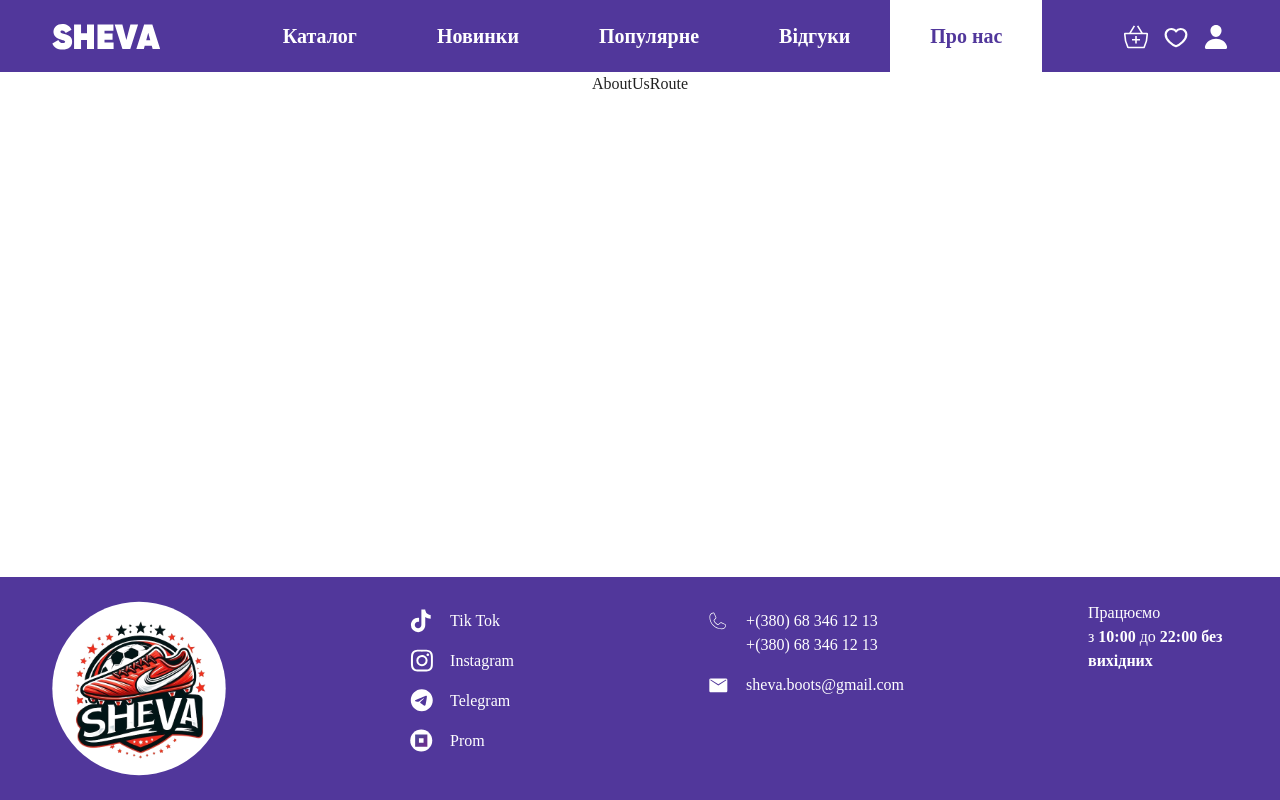
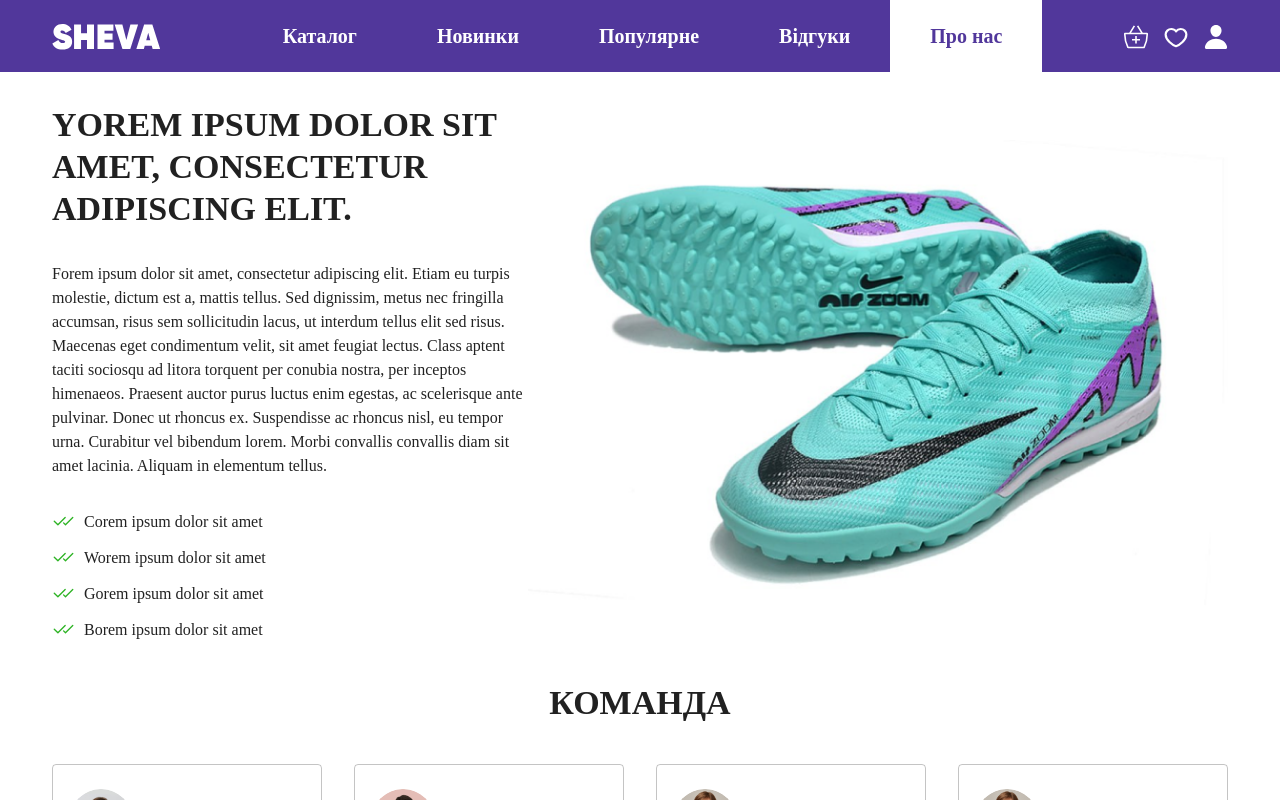
Before and after one commit to SHEVA-INC/sheva-ui, a React (Vite) app: page /about-us in a window 1280 px wide. Shown: the top 800 px of the page. Built offline with nearby package versions, Linux system fonts and the light colour scheme; the HTML template or start-up script is replaced by a standard one; a web font is replaced by a local one.

Commit message:
add AboutUs route

```diff
--- /dev/null
+++ b/src/icons/DoubleCheckIcon.jsx
@@ -0,0 +1,22 @@
+import { SvgIcon } from "@mui/material";
+
+const DoubleCheckIcon = ({ fontSize, ...props }) => (
+  <SvgIcon fontSize={fontSize}>
+    <svg
+      xmlns="http://www.w3.org/2000/svg"
+      width={23}
+      height={22}
+      fill="none"
+      {...props}
+    >
+      <path
+        stroke="#2DB324"
+        strokeLinecap="round"
+        strokeLinejoin="round"
+        strokeWidth={1.32}
+        d="m13.167 7.551-7.26 7.26-3.629-3.63M20.756 7.551l-7.258 7.26-1.93-1.931"
+      />
+    </svg>
+  </SvgIcon>
+);
+export default DoubleCheckIcon;
--- a/src/routes/AboutUsRoute.jsx
+++ b/src/routes/AboutUsRoute.jsx
@@ -1,5 +1,69 @@
+import { Stack, Typography } from "@mui/material";
+import ShoesImageMain from "../assets/shoes/shoes-image-1.png";
+import DoubleCheckIcon from "../icons/DoubleCheckIcon";
+import StyledTitle from "../components/styled/StyledTitle";
+import TeamMembersList from "../components/team-members/TeamMembersList";
+import ShoesSmallList from "../components/shoes-small/ShoesSmallList";
+import GradientShoesBlock from "../components/GradientShoesBlock";
+
 const AboutUsRoute = () => {
-  return <div>AboutUsRoute</div>;
+  const items = [
+    "Corem ipsum dolor sit amet",
+    "Worem ipsum dolor sit amet",
+    "Gorem ipsum dolor sit amet",
+    "Borem ipsum dolor sit amet",
+  ];
+
+  return (
+    <Stack px={3} my={8} gap={10}>
+      <Stack
+        flexDirection="row"
+        justifyContent="space-between"
+        alignItems="center"
+      >
+        <Stack gap={8}>
+          <StyledTitle title="YOREM IPSUM DOLOR SIT AMET, CONSECTETUR ADIPISCING ELIT." />
+          <Typography>
+            Forem ipsum dolor sit amet, consectetur adipiscing elit. Etiam eu
+            turpis molestie, dictum est a, mattis tellus. Sed dignissim, metus
+            nec fringilla accumsan, risus sem sollicitudin lacus, ut interdum
+            tellus elit sed risus. Maecenas eget condimentum velit, sit amet
+            feugiat lectus. Class aptent taciti sociosqu ad litora torquent per
+            conubia nostra, per inceptos himenaeos. Praesent auctor purus luctus
+            enim egestas, ac scelerisque ante pulvinar. Donec ut rhoncus ex.
+            Suspendisse ac rhoncus nisl, eu tempor urna. Curabitur vel bibendum
+            lorem. Morbi convallis convallis diam sit amet lacinia. Aliquam in
+            elementum tellus.
+          </Typography>
+          <Stack gap={3}>
+            {items.map((item, idx) => (
+              <Stack key={idx} flexDirection="row" gap={2} alignItems="center">
+                <DoubleCheckIcon />
+                <Typography>{item}</Typography>
+              </Stack>
+            ))}
+          </Stack>
+        </Stack>
+        <img
+          src={ShoesImageMain}
+          alt="Boots"
+          style={{
+            width: "100%",
+            maxWidth: "700px",
+            height: "max-content",
+          }}
+        />
+      </Stack>
+      <StyledTitle title="Команда" textAlign="center" />
+      <TeamMembersList />
+      <GradientShoesBlock />
+      <Stack flexDirection="row" justifyContent="space-between">
+        <ShoesSmallList title="Flash sale today" />
+        <ShoesSmallList title="Best sellers" />
+        <ShoesSmallList title="Top Rated" />
+      </Stack>
+    </Stack>
+  );
 };
 
 export default AboutUsRoute;
```
